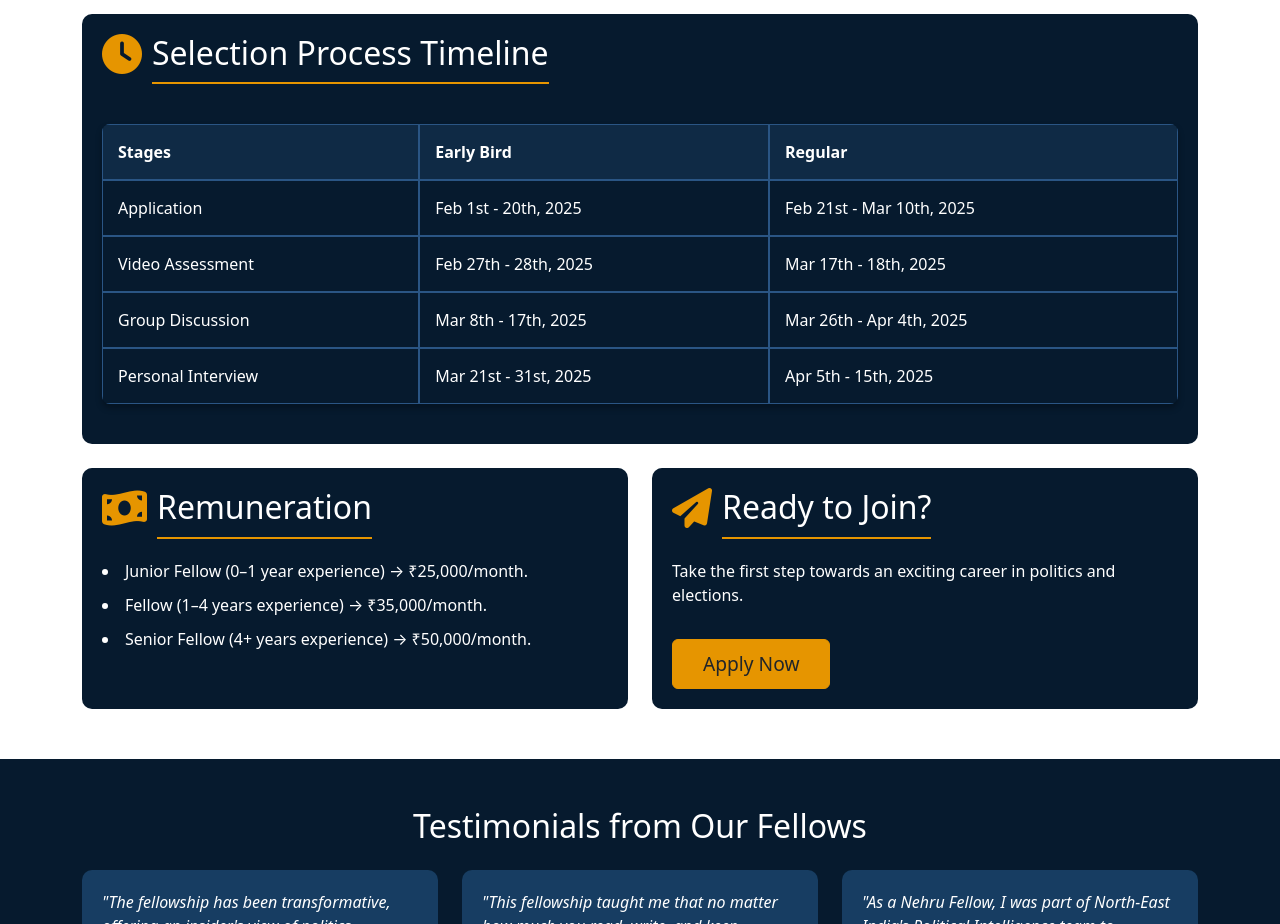
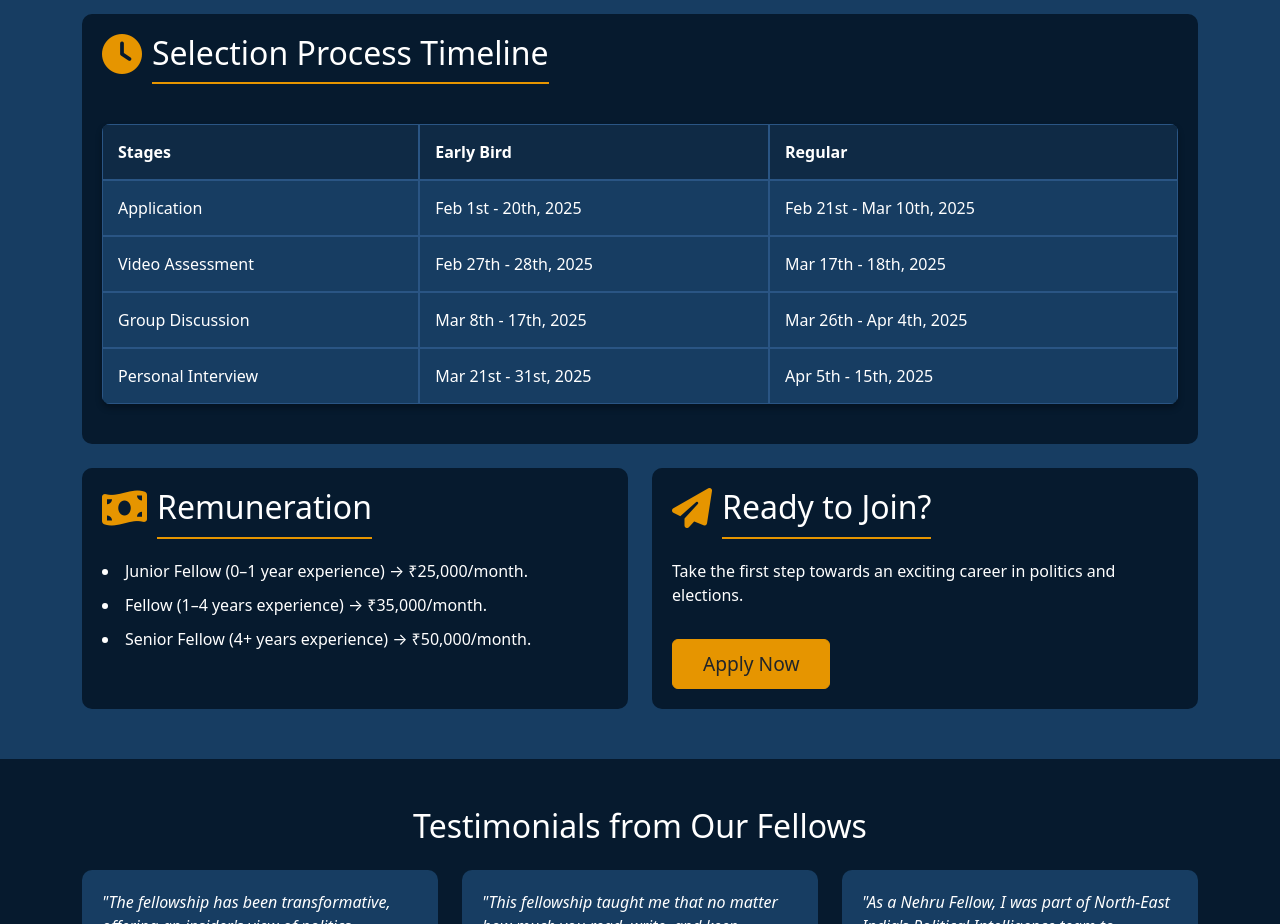
Before and after one commit to Divmak11/nehruFellowship, a plain HTML site: page index.html in a window 1280 px wide. Shown: the part 2580-3504 px from the top of the page. Drawn offline with Linux system fonts and the light colour scheme.

Commit message:
bg color change

```diff
--- a/index.html
+++ b/index.html
@@ -75,7 +75,7 @@
     width: 100%;
     border-collapse: separate;
     border-spacing: 0;
-    background: #0000;
+    background: #173d62;
     border-radius: 8px;
     overflow: hidden;
     box-shadow: 0 4px 6px rgba(0, 0, 0, 0.3);
@@ -124,7 +124,7 @@
 }
 </style>
 </head>
-<body style="background:#0000">
+<body style="background:#173d62">
 	<nav class="navbar navbar-expand-lg navbar-dark sticky-top">
 	<div class="container">
 		<a class="navbar-brand" href="/">
```
